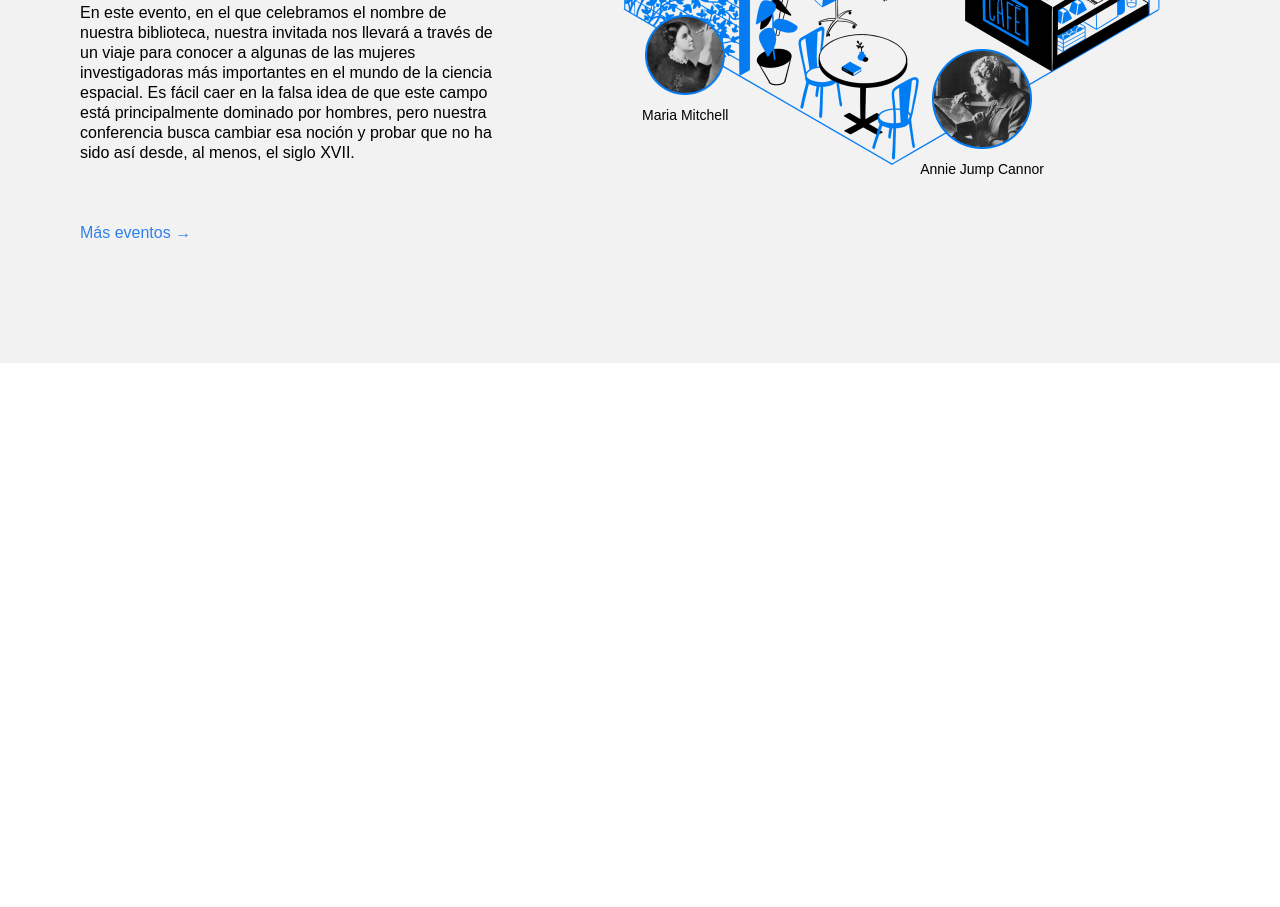
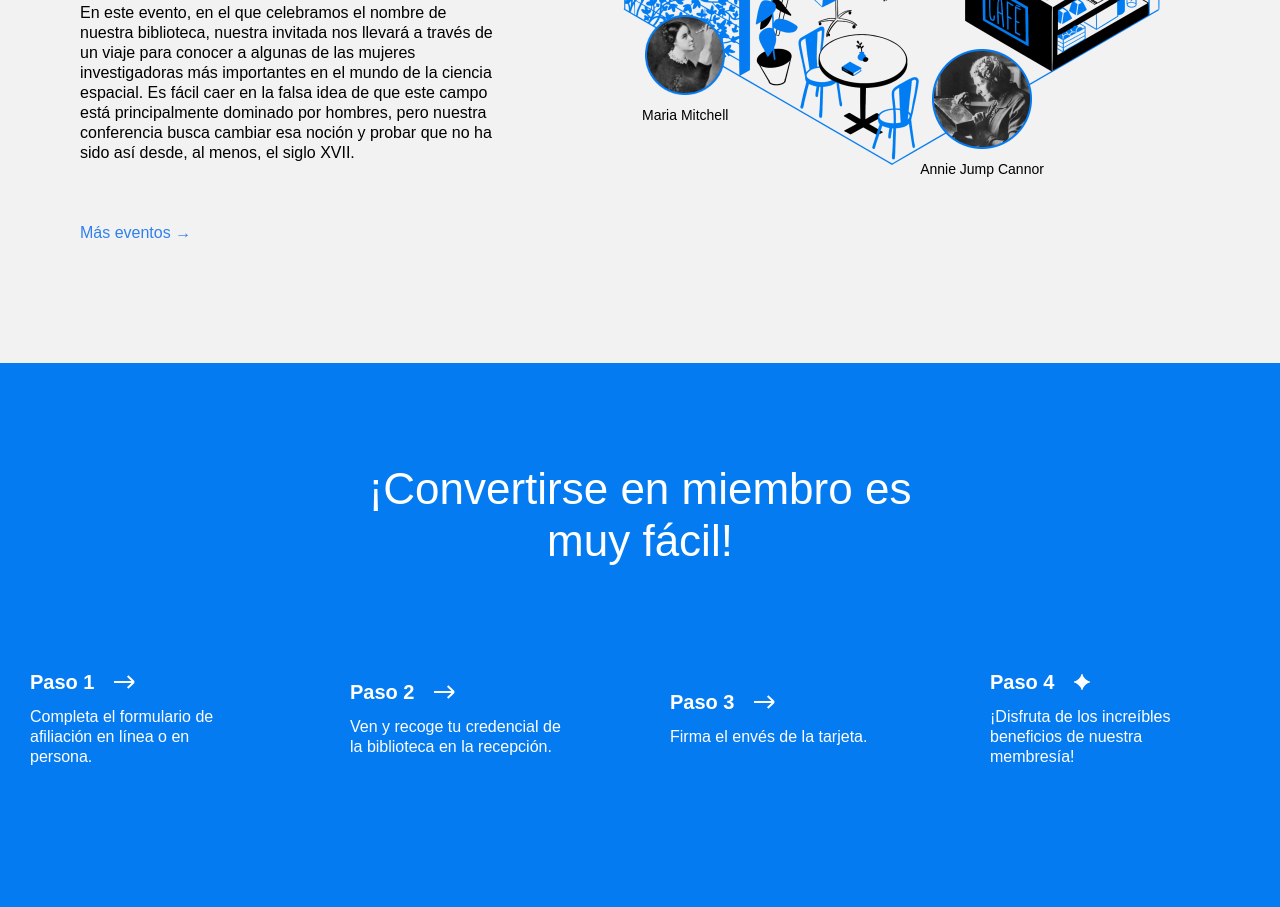
Before and after one commit to R41G4-Portfolio/web_project_library_es, a plain HTML site: page index.html in a window 1280 px wide. Shown: the part 2575-3482 px from the top of the page. Before the commit the page ends 2938 px from the top, so only its background shows below. Drawn offline with Linux system fonts and the light colour scheme.

Commit message:
Actualización membership
Se agregó la nueva sección y corrección de estilos

```diff
--- a/index.html
+++ b/index.html
@@ -236,6 +236,64 @@
             </div>
           </div>
         </section>
+
+        <section class="membership">
+          <h2 class="membership__title">
+            ¡Convertirse en miembro es muy fácil!
+          </h2>
+          <ul class="membership__steps">
+            <li class="step">
+              <h3 class="step__title">
+                Paso 1
+                <img
+                  src="./images/icon_step_forward.svg"
+                  alt="icon forward"
+                  class="step__icon"
+                />
+              </h3>
+              <p class="step__description">
+                Completa el formulario de afiliación en línea o en persona.
+              </p>
+            </li>
+            <li class="step">
+              <h3 class="step__title">
+                Paso 2
+                <img
+                  src="./images/icon_step_forward.svg"
+                  alt="icon forward"
+                  class="step__icon"
+                />
+              </h3>
+              <p class="step__description">
+                Ven y recoge tu credencial de la biblioteca en la recepción.
+              </p>
+            </li>
+            <li class="step">
+              <h3 class="step__title">
+                Paso 3
+                <img
+                  src="./images/icon_step_forward.svg"
+                  alt="icon forward"
+                  class="step__icon"
+                />
+              </h3>
+              <p class="step__description">Firma el envés de la tarjeta.</p>
+            </li>
+            <li class="step">
+              <h3 class="step__title">
+                Paso 4
+                <img
+                  src="./images/icon_step_finish.svg"
+                  alt="icon finish"
+                  class="step__icon"
+                />
+              </h3>
+              <p class="step__description">
+                ¡Disfruta de los increíbles beneficios de nuestra membresía!
+              </p>
+            </li>
+          </ul>
+        </section>
       </main>
     </div>
   </body>
--- a/styles/style.css
+++ b/styles/style.css
@@ -329,3 +329,91 @@
   font-size: 14px;
   margin: 0;
 }
+
+.membership {
+  padding: 100px 0 140px;
+  background-color: #057bf2;
+  color: #ffffff;
+}
+
+.membership__title {
+  max-width: 574px;
+  margin: 0 auto;
+  text-align: center;
+  font-size: 44px;
+  font-weight: 500;
+  line-height: 52px;
+}
+
+.membership__steps {
+  list-style-type: none;
+  padding: 0;
+  margin: 100px 0 0;
+  /* Agrega estilos */
+  display: flex;
+  align-items: center;
+  justify-content: space-around;
+}
+
+.step {
+  /* Agrega estilos */
+  width: 220px;
+  margin-right: 40px;
+}
+
+.step__title {
+  margin: 0;
+  font-size: 20px;
+  line-height: 30px;
+  font-weight: 700;
+  display: flex;
+  align-items: center;
+}
+
+.step__icon {
+  margin-left: 20px;
+}
+
+.step__description {
+  margin: 10px 0 0;
+}
+
+.footer {
+  box-sizing: border-box;
+}
+
+.footer__columns {
+}
+
+.footer__column_content_hours {
+}
+
+.footer__column_content_social {
+}
+
+.footer__logo {
+}
+
+.footer__column-heading {
+}
+
+.footer__list {
+  /* El siguiente código elimina los estilos predeterminados del navegador para las listas */
+  list-style-type: none;
+  padding: 0;
+  margin: 0;
+}
+
+.footer__list-item {
+}
+
+.footer__column-link {
+  color: white;
+  text-decoration: none;
+}
+
+.footer__social-icon {
+}
+
+.footer__copyright {
+}
```
